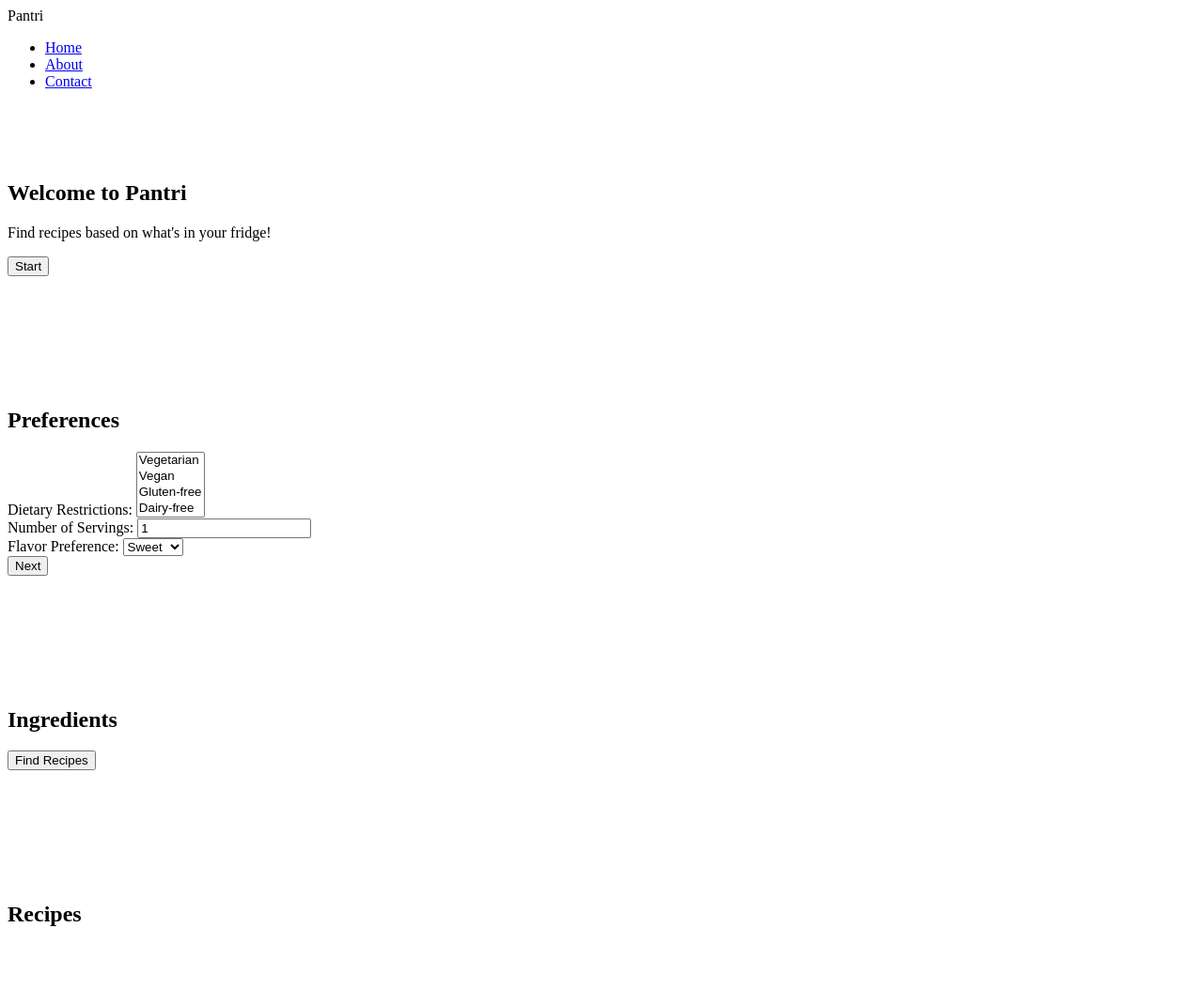
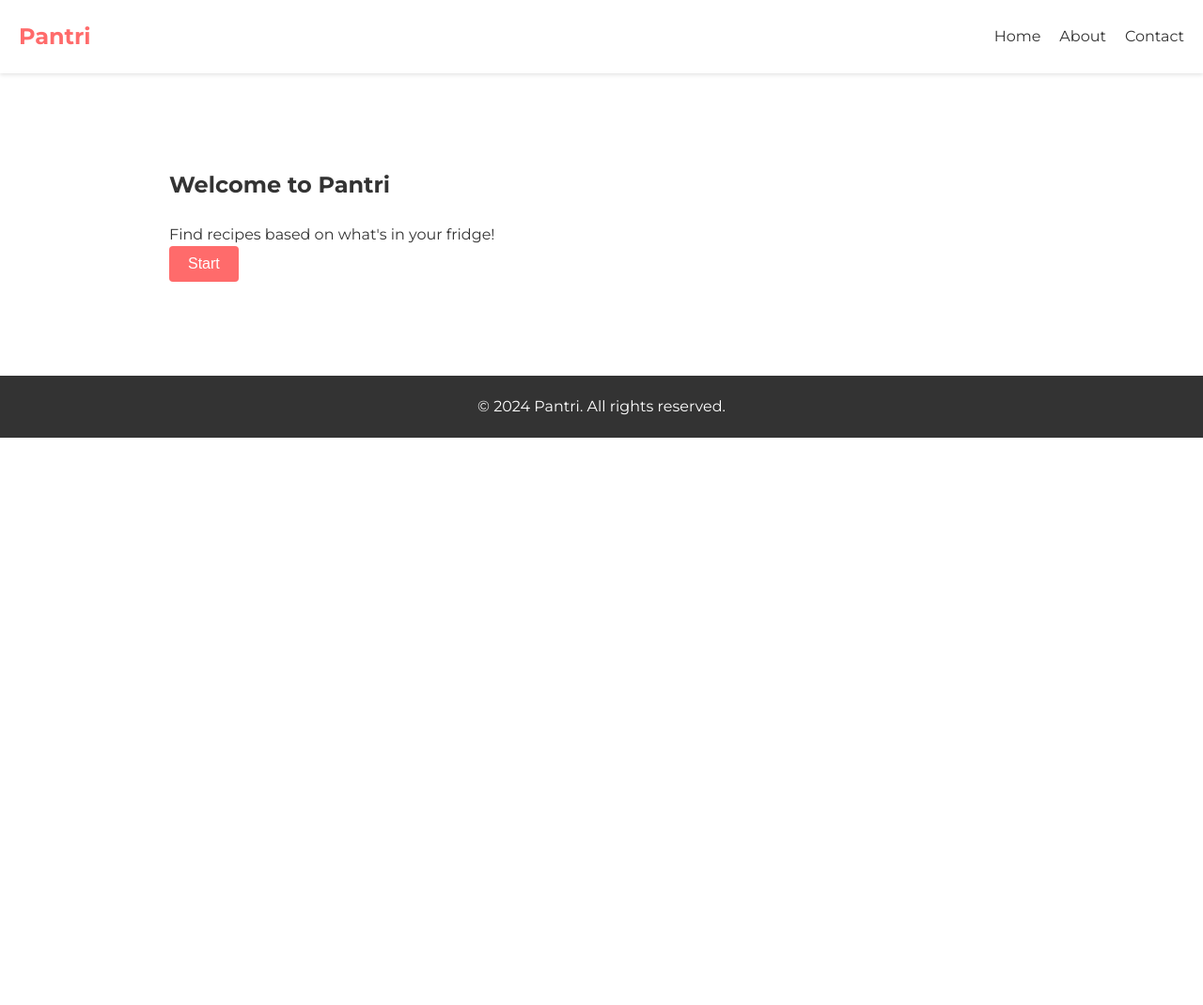
Before and after one commit to WVEA/pantri, a plain HTML site: page index.html in a window 1280 px wide. Shown: the top 1070 px of the page at 94% size. After the commit the page ends 800 px from the top, so only its background shows below. Drawn offline with Linux system fonts and the light colour scheme.

Commit message:
Update styles.css

```diff
--- a/styles.css
+++ b/styles.css
@@ -1,11 +1,126 @@
-/* ... (previous CSS code remains the same) ... */
+* {
+  box-sizing: border-box;
+  margin: 0;
+  padding: 0;
+}
 
-.section {
-  padding: 60px 0;
+body {
+  font-family: 'Montserrat', sans-serif;
+  font-size: 16px;
+  line-height: 1.6;
+  color: #333;
+}
+
+header {
+  background-color: #fff;
+  box-shadow: 0 2px 4px rgba(0, 0, 0, 0.1);
+  padding: 20px;
+}
+
+nav {
+  display: flex;
+  justify-content: space-between;
+  align-items: center;
+}
+
+.logo {
+  font-size: 24px;
+  font-weight: bold;
+  color: #ff6b6b;
+}
+
+nav ul {
+  list-style: none;
+  display: flex;
+}
+
+nav ul li {
+  margin-left: 20px;
+}
+
+nav ul li a {
+  text-decoration: none;
+  color: #333;
+  transition: color 0.3s;
+}
+
+nav ul li a:hover {
+  color: #ff6b6b;
+}
+
+main {
+  padding: 40px 0;
+}
+
+.container {
+  max-width: 960px;
+  margin: 0 auto;
+  padding: 0 20px;
+}
+
+h1, h2 {
+  margin-bottom: 20px;
+}
+
+.btn {
+  display: inline-block;
+  background-color: #ff6b6b;
+  color: #fff;
+  padding: 10px 20px;
+  border: none;
+  border-radius: 4px;
+  font-size: 16px;
+  cursor: pointer;
+  transition: background-color 0.3s;
+}
+
+.btn:hover {
+  background-color: #ff4f4f;
+}
+
+.form-group {
+  margin-bottom: 20px;
+}
+
+label {
+  display: block;
+  margin-bottom: 5px;
+}
+
+select, input {
+  width: 100%;
+  padding: 10px;
+  border: 1px solid #ccc;
+  border-radius: 4px;
+  font-size: 16px;
+}
+
+.card-container {
+  display: grid;
+  grid-template-columns: repeat(auto-fit, minmax(250px, 1fr));
+  gap: 20px;
 }
 
 .card {
+  background-color: #fff;
+  box-shadow: 0 2px 4px rgba(0, 0, 0, 0.1);
+  padding: 20px;
+  border-radius: 4px;
+  text-align: center;
+  cursor: pointer;
+  transition: transform 0.3s;
   position: relative;
+}
+
+.card:hover {
+  transform: translateY(-5px);
+}
+
+.card img {
+  width: 100%;
+  height: auto;
+  border-radius: 4px;
+  margin-bottom: 10px;
 }
 
 .card .amount {
@@ -40,3 +155,18 @@
 .card.selected .selected-overlay {
   opacity: 1;
 }
+
+.section {
+  padding: 60px 0;
+}
+
+.hidden {
+  display: none;
+}
+
+footer {
+  background-color: #333;
+  color: #fff;
+  padding: 20px;
+  text-align: center;
+}
```
